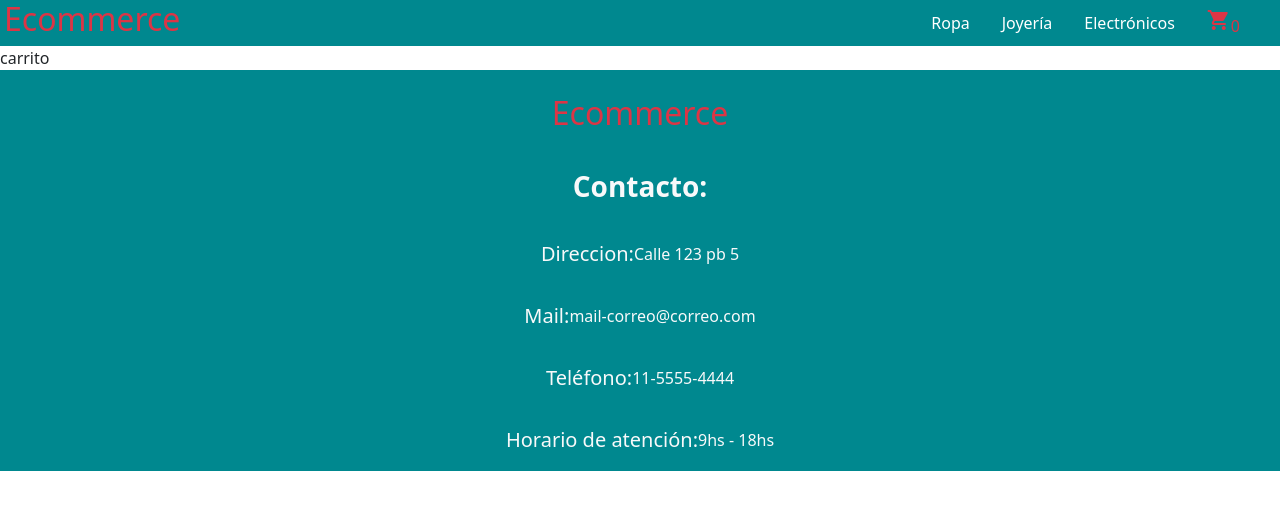
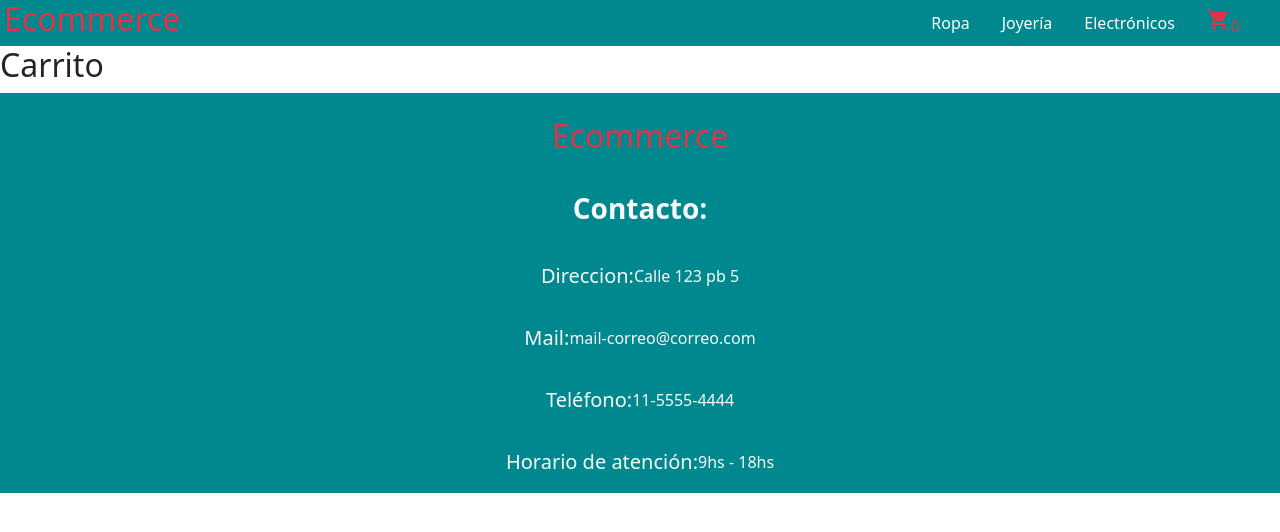
Before and after one commit to PablodelaTorre/trabajo-react-js, a React (Create React App) app: page /carrito in a window 1280 px wide. Shown: the top 532 px of the page. Built offline with nearby package versions, Linux system fonts and the light colour scheme.

Commit message:
carrito comienza a renderizar

```diff
--- a/src/components/Carrito.js
+++ b/src/components/Carrito.js
@@ -4,11 +4,19 @@ import { contexto } from '../context/CartContext'
 
 const Carrito = () => {
 
-    const resultado = useContext(contexto)
-    console.log(resultado)
+    const {carrito,addItem} = useContext(contexto)
 
     return (
-        <><div>carrito</div></>
+        <>
+            <h2>Carrito</h2>
+            {carrito.map(producto => (
+                <div key={producto.id}>
+                    <p>{producto.title}</p>
+                    <p>{producto.price + "$"}</p>
+                    <p>Total parcial: {producto.cantidad * producto.price + "$"}</p>
+                </div>
+            ))}
+        </>
     )
 }
 
```
